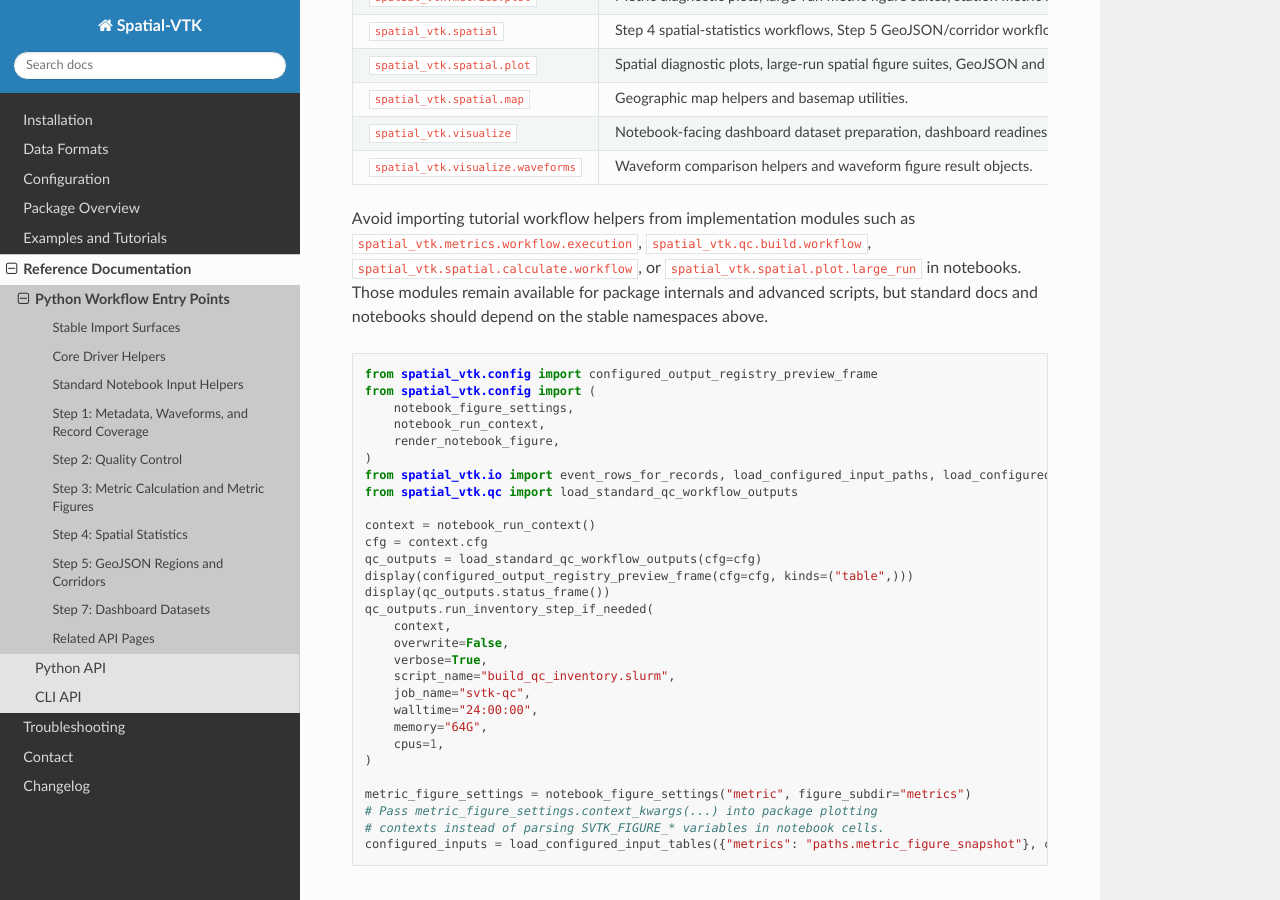
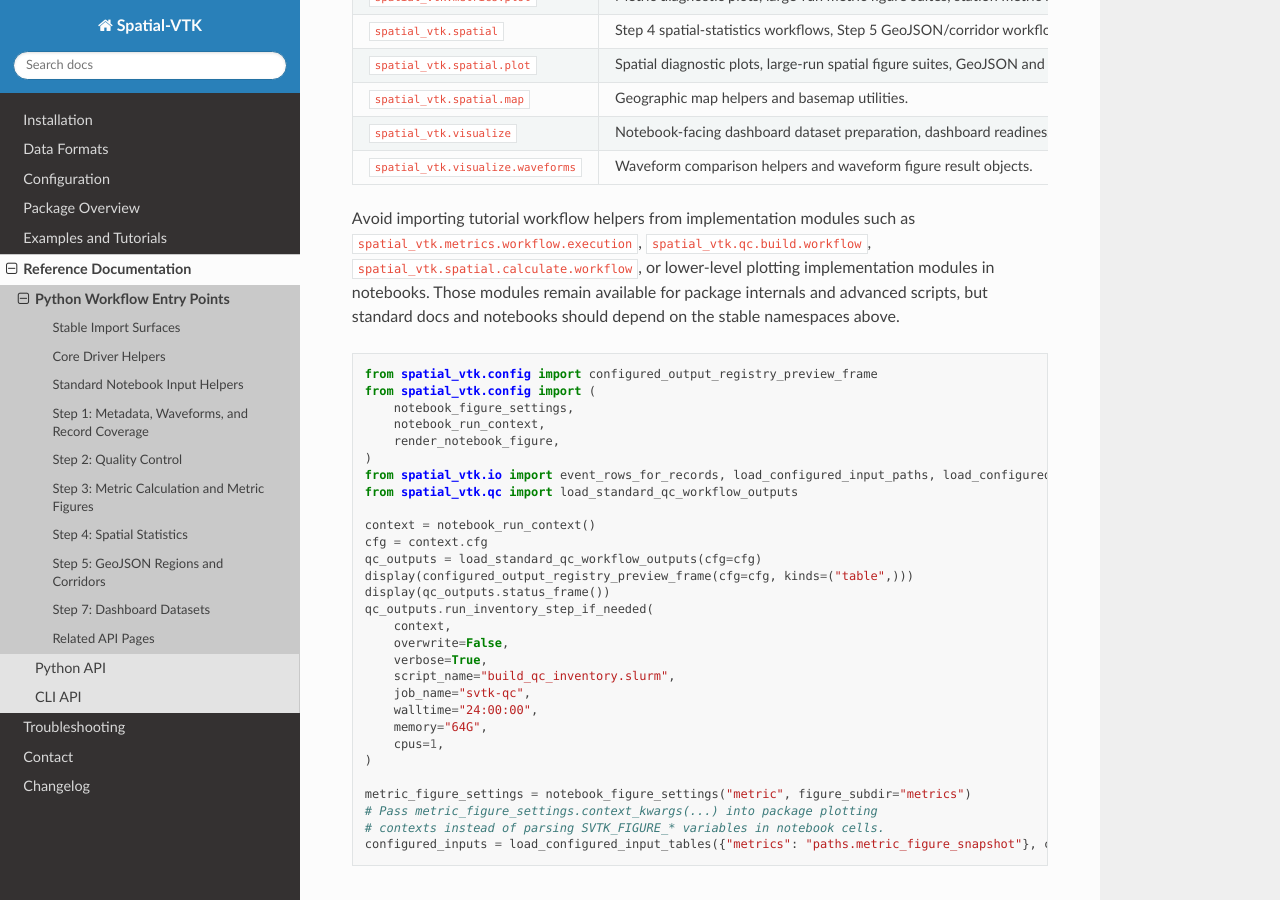
Before and after one commit to bcbirkel/spatial-vtk, a Sphinx documentation site: the page built from docs/reference/python_workflows.rst, in a window 1280 px wide and 900 px high, scrolled down 1486 px. Built offline with Sphinx 7.4.7 and the Read the Docs theme 3.1.0, drawn with Linux system fonts in a browser that asks for light colours.

Commit message:
Remove stale spatial plotting implementation docs

```diff
--- a/docs/changelog.rst
+++ b/docs/changelog.rst
@@ -221,6 +221,9 @@ Changelog
 
   - Reworded public workflow docs from ad-hoc/manual phrasing toward
     custom-script and notebook-local-gate wording.
+  - Removed a stale lower-level spatial plotting implementation import path
+    from public workflow docs while preserving public plotting namespace
+    guidance.
   - Reworded lazy I/O package loader docs so public API references describe
     resolved public helpers instead of implementation-module plumbing.
   - Reworded config-backed metric workflow module docs so large-run notebooks
--- a/docs/reference/python_workflows.rst
+++ b/docs/reference/python_workflows.rst
@@ -102,10 +102,10 @@ namespace.
 Avoid importing tutorial workflow helpers from implementation modules such as
 ``spatial_vtk.metrics.workflow.execution``,
 ``spatial_vtk.qc.build.workflow``,
-``spatial_vtk.spatial.calculate.workflow``, or
-``spatial_vtk.spatial.plot.large_run`` in notebooks. Those modules remain
-available for package internals and advanced scripts, but standard docs and
-notebooks should depend on the stable namespaces above.
+``spatial_vtk.spatial.calculate.workflow``, or lower-level plotting
+implementation modules in notebooks. Those modules remain available for
+package internals and advanced scripts, but standard docs and notebooks should
+depend on the stable namespaces above.
 
 .. code-block:: python
 
```
Also changed, not shown: 1 other file.
